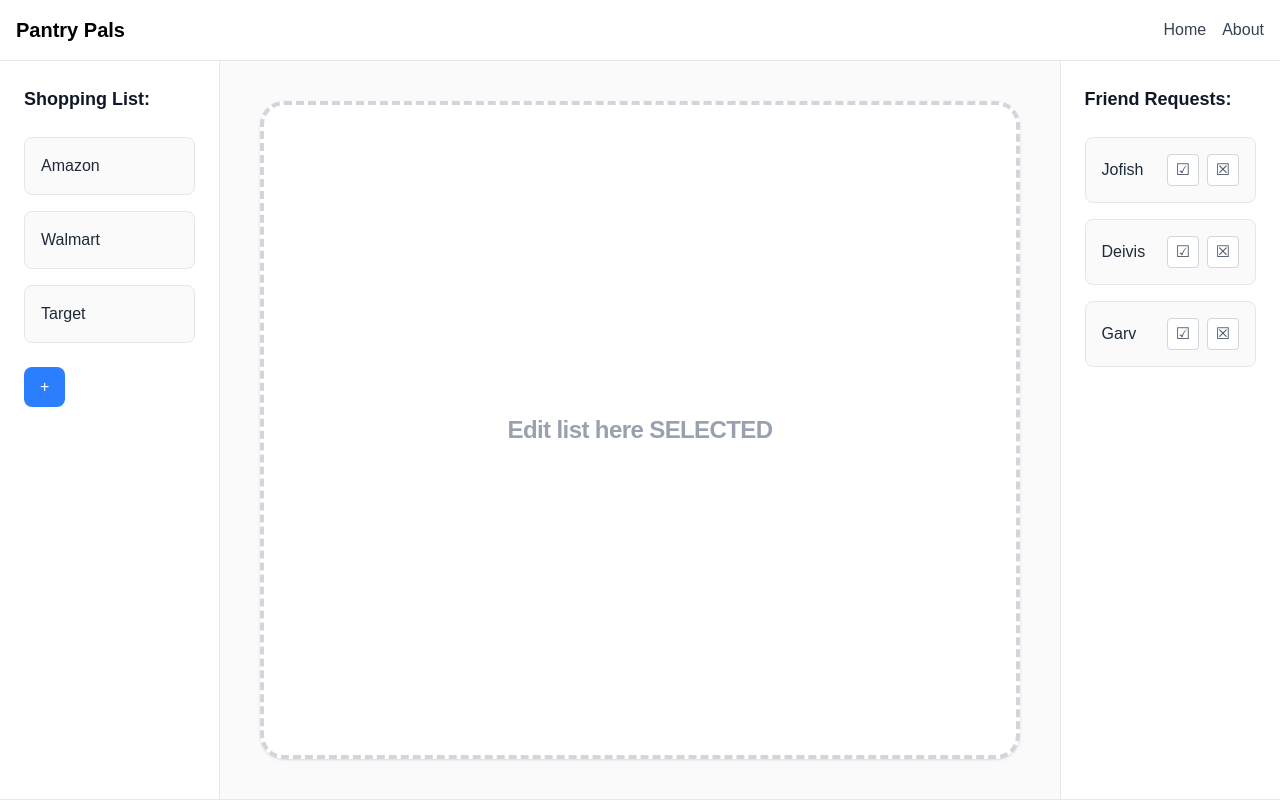
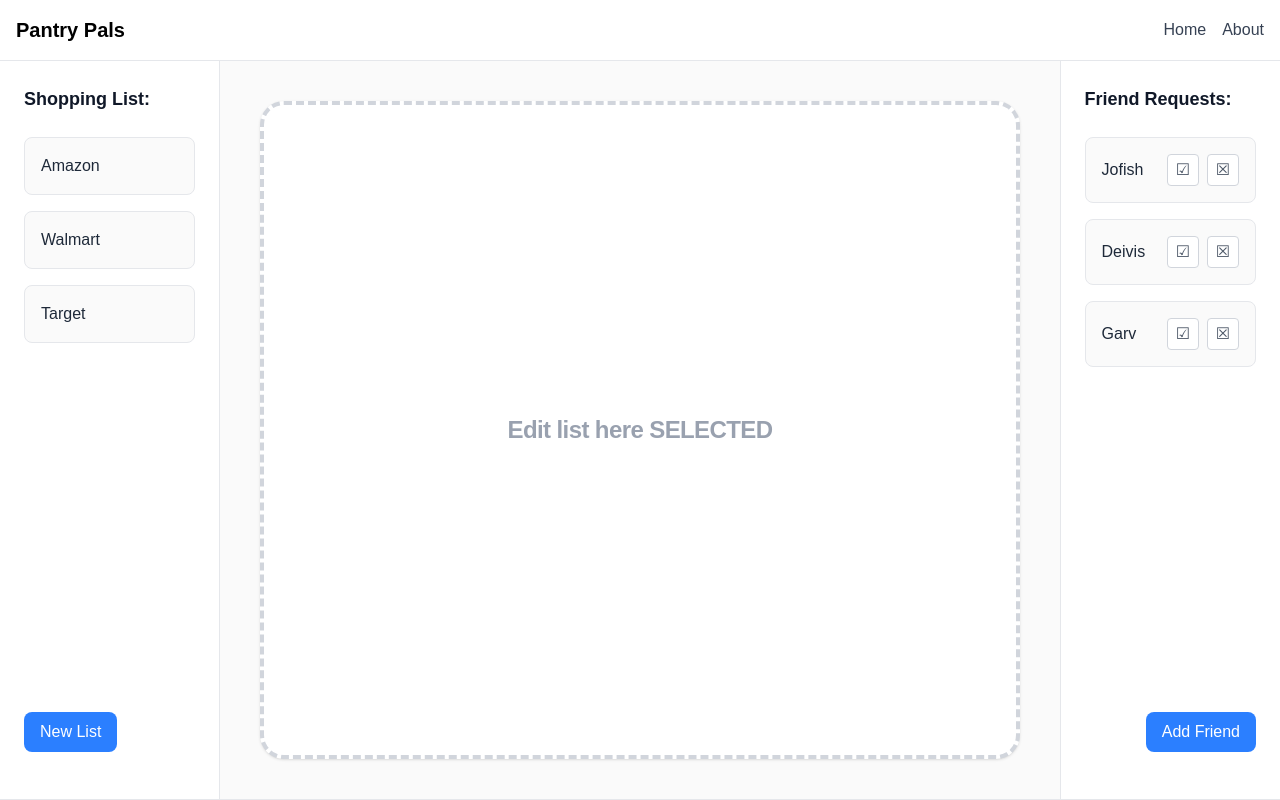
Before and after one commit to davidnoboa1305/pantry-pals, a Next.js app: page /homepage in a window 1280 px wide. Built offline with nearby package versions, Linux system fonts and the light colour scheme.

Commit message:
Add Friend Button Added

```diff
--- /dev/null
+++ b/src/app/homepage/components/AddFriendButton.tsx
@@ -0,0 +1,54 @@
+"use client";
+import { useState } from "react";
+
+export default function AddFriendButton() {
+    const [addFriendsButtonClicked, setAddFriendsButtonClicked] = useState(false);
+    const openCloseAddFriendsModal = () => {
+        setAddFriendsButtonClicked(!addFriendsButtonClicked);
+    }
+
+    // Parameters for adding a friend, to be sent to the database when adding a friend
+    const [friendUsername, setFriendUsername] = useState("");
+
+    function handleAddFriend(e: React.FormEvent<HTMLFormElement>) {
+        e.preventDefault();
+        // Logic to add friend goes here
+        openCloseAddFriendsModal();
+    }
+
+    return (
+        <>
+            <button onClick={openCloseAddFriendsModal} className="bg-blue-500 hover:bg-blue-600 text-white py-2 px-4 rounded-lg transition-colors cursor-pointer mb-6">
+                Add Friend
+            </button>
+            {addFriendsButtonClicked && (
+                <div className="fixed inset-0 flex items-center justify-center bg-black bg-opacity-50 z-50">
+                    <div className="bg-white dark:bg-gray-900 p-6 rounded-lg shadow-lg w-96">
+                        <h2 className="text-xl font-semibold mb-4 text-gray-900 dark:text-white">Add Friend</h2>
+                        {/* Form to add friend goes here */}
+                        <form onSubmit={handleAddFriend}>
+                            <label className="block text-sm font-medium text-gray-700 dark:text-gray-300 mb-2">
+                                Friend's Username
+                            </label>
+                            <input
+                                value={friendUsername}
+                                onChange={(e) => setFriendUsername(e.target.value)}
+                                type="text"
+                                placeholder="Username"
+                                className="w-full mb-4 bg-gray-100 dark:bg-gray-800 text-gray-900 dark:text-white placeholder:text-gray-500 border border-gray-300 dark:border-gray-700 rounded-lg py-2 px-4 focus:outline-none focus:ring-2 focus:ring-blue-500"
+                            />
+                            <div>
+                                <button type="submit" className="bg-blue-500 hover:bg-blue-600 text-white py-2 px-4 rounded-lg transition-colors cursor-pointer mt-4">
+                                    Add Friend
+                                </button>
+                                <button onClick={openCloseAddFriendsModal} className="bg-gray-300 hover:bg-gray-400 text-gray-800 py-2 px-4 rounded-lg transition-colors cursor-pointer mt-4 ml-4">
+                                    Cancel
+                                </button>
+                            </div>
+                        </form>
+                    </div>
+                </div>
+            )}
+        </>
+    );
+}
--- a/src/app/homepage/components/NewListButton.tsx
+++ b/src/app/homepage/components/NewListButton.tsx
@@ -32,7 +32,7 @@ export default function NewListButton() {
     return (
         <>
             <button onClick={openNewListModal} className="bg-blue-500 hover:bg-blue-600 text-white py-2 px-4 rounded-lg transition-colors cursor-pointer mb-6">
-                +
+                New List
             </button>
             {newListButtonClicked && (
                 <div className="fixed inset-0 flex items-center justify-center bg-black bg-opacity-50 z-50">
@@ -63,7 +63,7 @@ export default function NewListButton() {
                                 className="w-full mb-4 bg-gray-100 dark:bg-gray-800 text-gray-900 dark:text-white placeholder:text-gray-500 border border-gray-300 dark:border-gray-700 rounded-lg py-2 px-4 focus:outline-none focus:ring-2 focus:ring-blue-500 resize-none"
                             />
 
-                            {/* Add Friends Button */}
+                            {/* Add Member Button */}
                             <button
                             type="button"
                             onClick={openCloseAddFriendsModal}
@@ -122,12 +122,11 @@ export default function NewListButton() {
                             <div className="flex justify-end gap-4">
                                 <button
                                     type="submit"
-                                    className="bg-blue-500 hover:bg-blue-600 text-white py-2 px-4 rounded-lg transition-colors cursor-pointer mt-4"
-                                >
+                                    className="bg-blue-500 hover:bg-blue-600 text-white py-2 px-4 rounded-lg transition-colors cursor-pointer mt-4">
                                     Create List
                                 </button>
                                 <button onClick={closeNewListModal} className="bg-gray-300 hover:bg-gray-400 text-gray-800 py-2 px-4 rounded-lg transition-colors cursor-pointer mt-4">
-                                Close
+                                    Close
                                 </button>
                             </div>
                         </form>
--- a/src/app/homepage/page.tsx
+++ b/src/app/homepage/page.tsx
@@ -1,5 +1,6 @@
 import Link from "next/link";
 import NewListButton from "./components/NewListButton";
+import AddFriendButton from "./components/AddFriendButton";
 
 export default function Homepage() {
     return (
@@ -36,7 +37,7 @@ export default function Homepage() {
                         </div>
                         ))}
                     </div>
-                    <div className="mt-6">
+                    <div className="absolute bottom-6 left-6">
                         <NewListButton />
                     </div>
 
@@ -72,6 +73,9 @@ export default function Homepage() {
                             </div>
                         ))}
                     </div>
+                    <div className="absolute bottom-6 right-6">
+                        <AddFriendButton />
+                    </div>
                 </aside>
             </main>
         </div>
```
